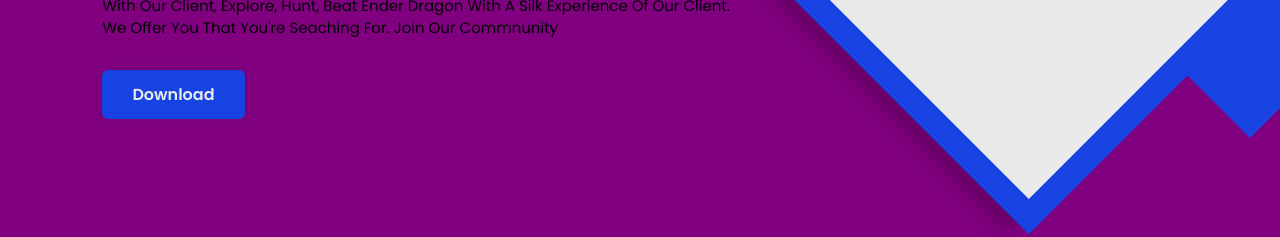
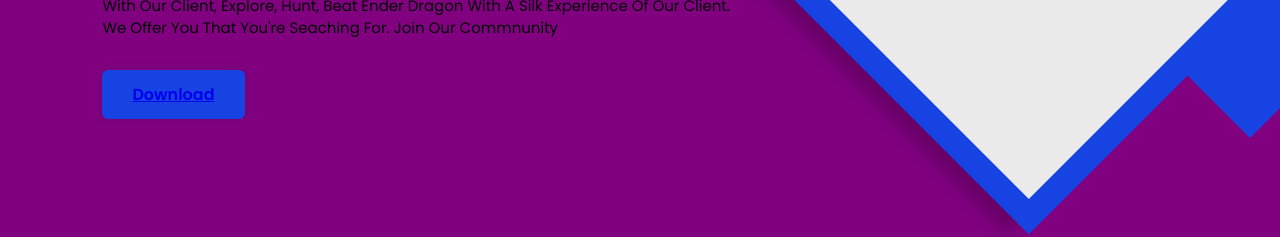
Before and after one commit to HerobrineTG/SilkClientWebsite, a plain HTML site: page index.html in a window 1280 px wide. Shown: the part 507-744 px from the top of the page. Drawn offline with nearby package versions, Linux system fonts and the light colour scheme.

Commit message:
index.html

```diff
--- a/index.html
+++ b/index.html
@@ -36,7 +36,7 @@
             <h1>Silk Client</h1>
             <h3>Make Everything Smooth and Enchance Your Experience With Our Client!</h3>
             <p>Experience FPS BOOST, A Library Of Mod In Which Are All Useful, Experience Minecraft With Our Client, Explore, Hunt, Beat Ender Dragon With A Silk Experience Of Our Client. We Offer You That You're Seaching For. Join Our Commnunity</p>
-            <button class="btn">Download</button>
+            <button class="btn"><a href="SilkClient-1.0.0.zip">Download</a></button>
         </div>
 
         <div class="home-img">
```
